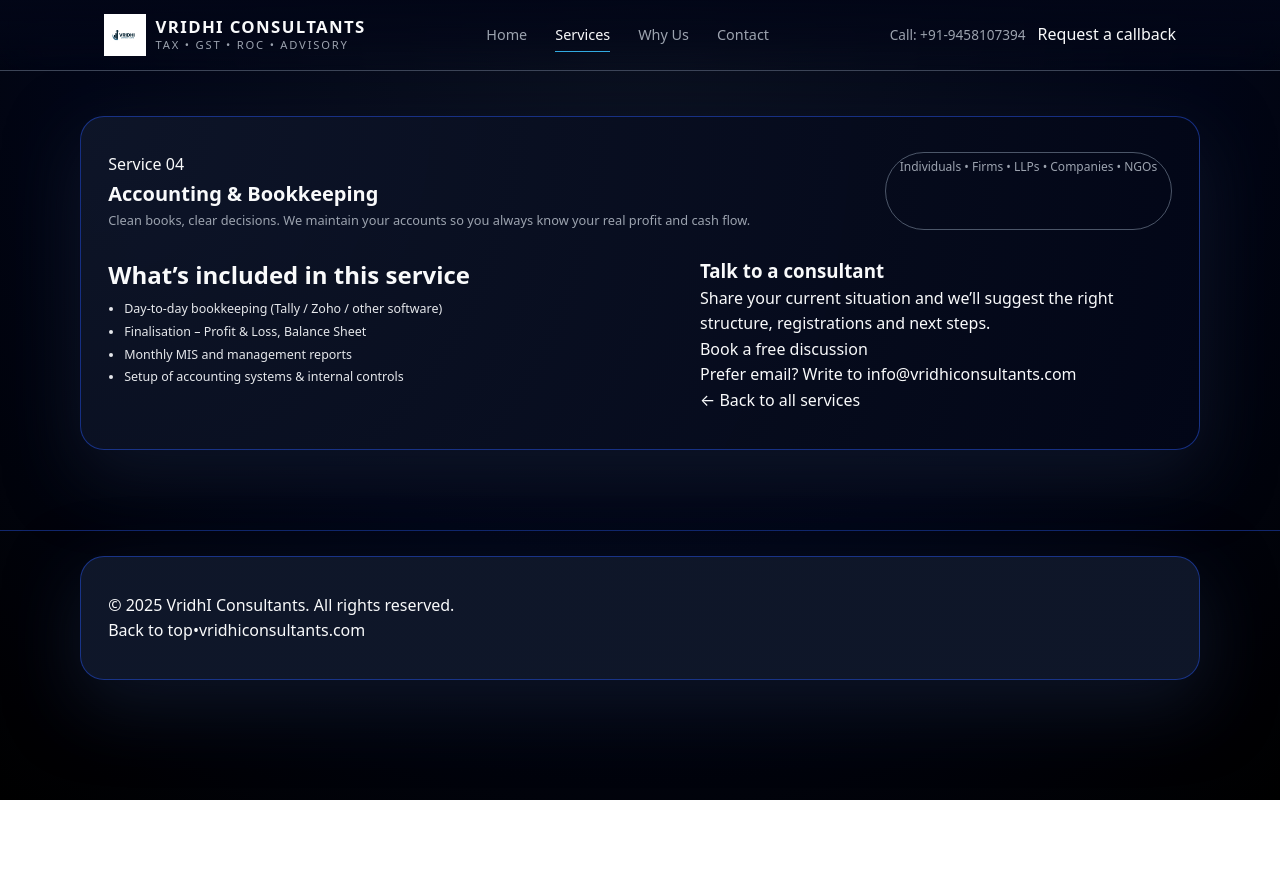
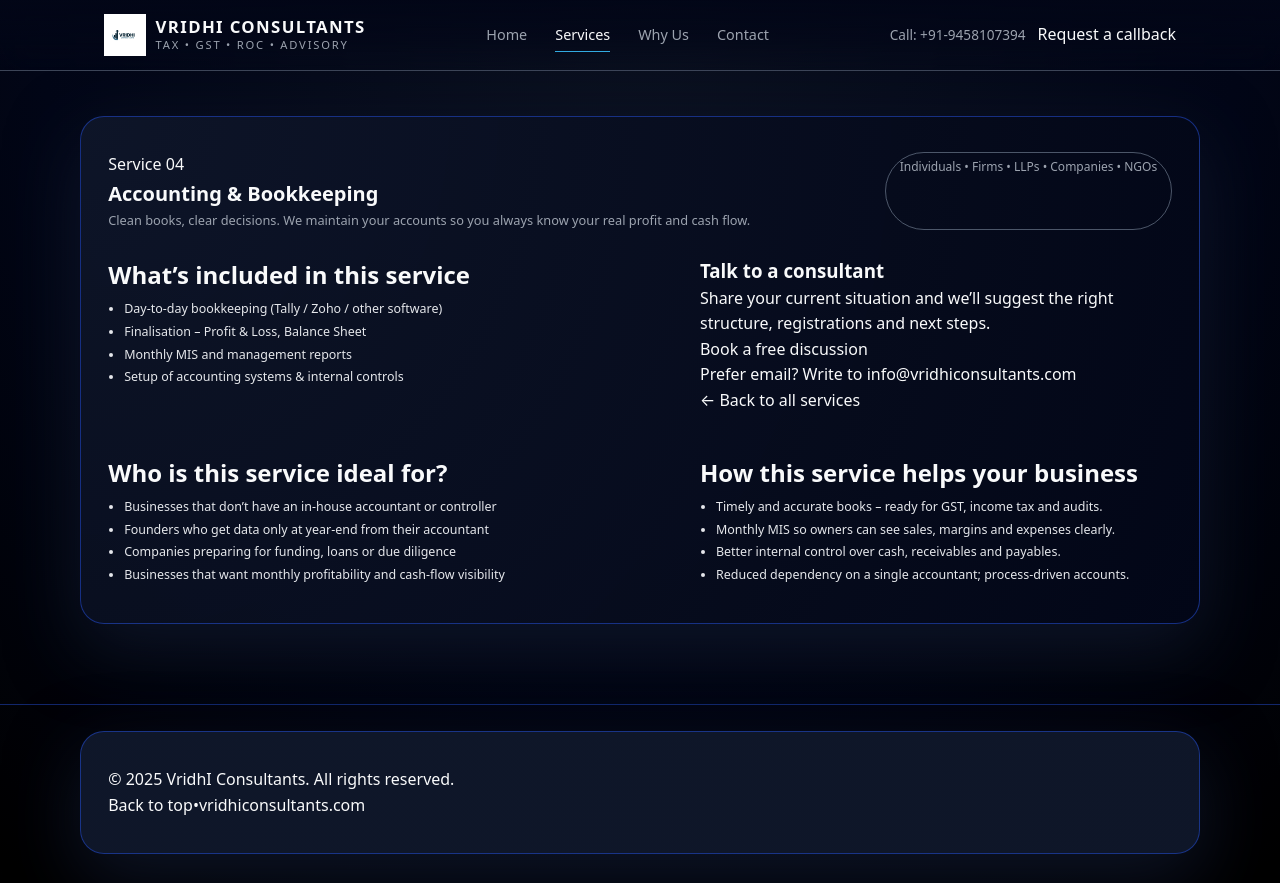
Before and after one commit to KP-1306/vridhi-consultants, a React (Vite) app: page /services/accounting-bookkeeping in a window 1280 px wide. Before the commit the page ends 800 px from the top, so only its background shows below. Built offline with nearby package versions, Linux system fonts and the light colour scheme.

Commit message:
Update ServiceDetail.jsx

```diff
--- a/src/pages/ServiceDetail.jsx
+++ b/src/pages/ServiceDetail.jsx
@@ -28,6 +28,7 @@ export default function ServiceDetail() {
   return (
     <section>
       <div className="container section-inner">
+        {/* Header */}
         <div className="section-header">
           <div>
             <div className="section-eyebrow">Service {service.tag}</div>
@@ -39,6 +40,7 @@ export default function ServiceDetail() {
           </div>
         </div>
 
+        {/* Core inclusions + contact card */}
         <div className="two-col">
           <div>
             <h2 className="service-detail-subtitle">
@@ -74,6 +76,40 @@ export default function ServiceDetail() {
             </Link>
           </aside>
         </div>
+
+        {/* Extra: who it’s for + benefits */}
+        {(service.whoFor && service.whoFor.length > 0) ||
+        (service.benefits && service.benefits.length > 0) ? (
+          <div style={{ marginTop: "2.5rem" }}>
+            <div className="two-col">
+              {service.whoFor && service.whoFor.length > 0 && (
+                <div>
+                  <h2 className="service-detail-subtitle">
+                    Who is this service ideal for?
+                  </h2>
+                  <ul className="service-list">
+                    {service.whoFor.map((item, idx) => (
+                      <li key={idx}>{item}</li>
+                    ))}
+                  </ul>
+                </div>
+              )}
+
+              {service.benefits && service.benefits.length > 0 && (
+                <div>
+                  <h2 className="service-detail-subtitle">
+                    How this service helps your business
+                  </h2>
+                  <ul className="service-list">
+                    {service.benefits.map((item, idx) => (
+                      <li key={idx}>{item}</li>
+                    ))}
+                  </ul>
+                </div>
+              )}
+            </div>
+          </div>
+        ) : null}
       </div>
     </section>
   );
```
